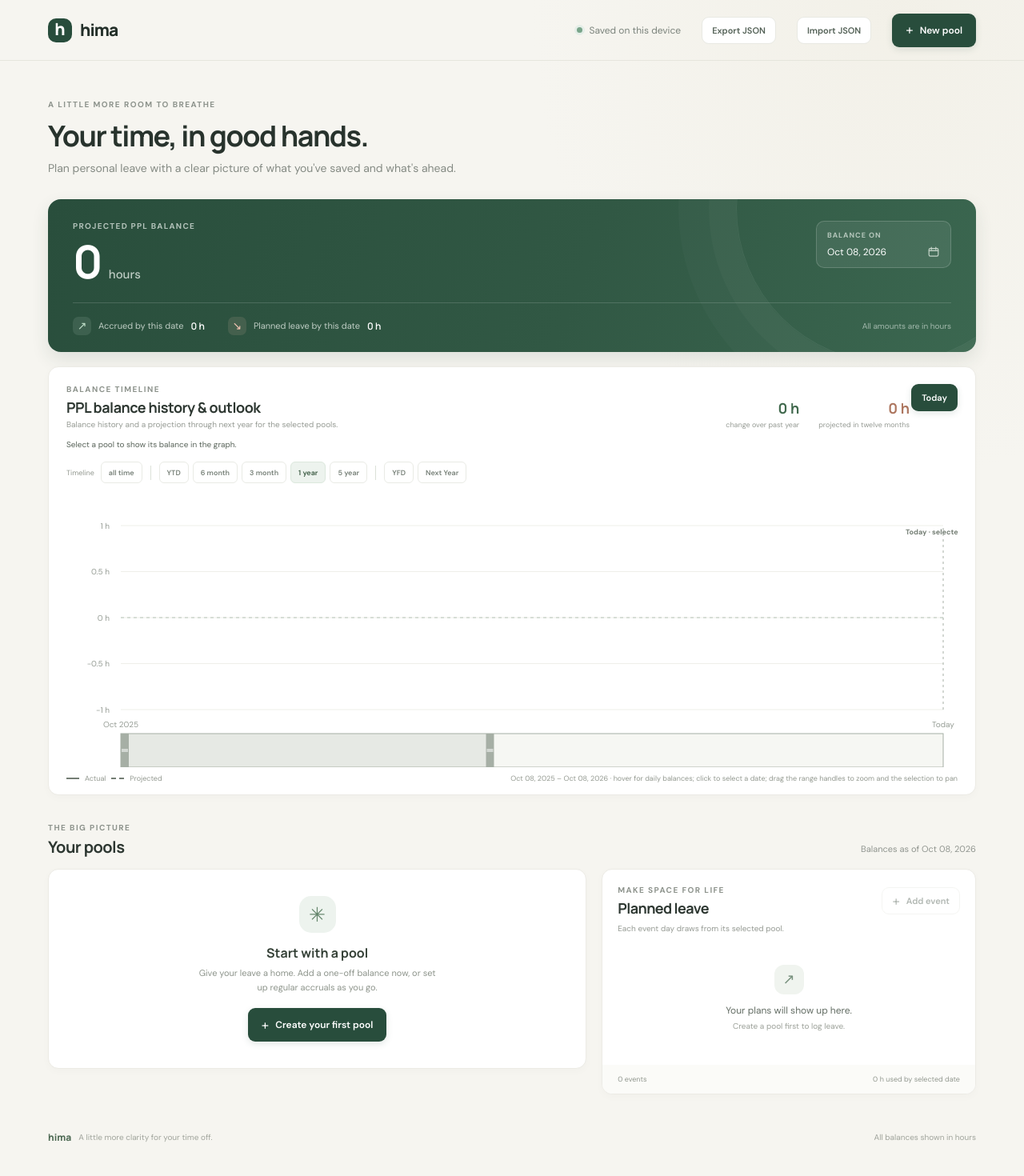
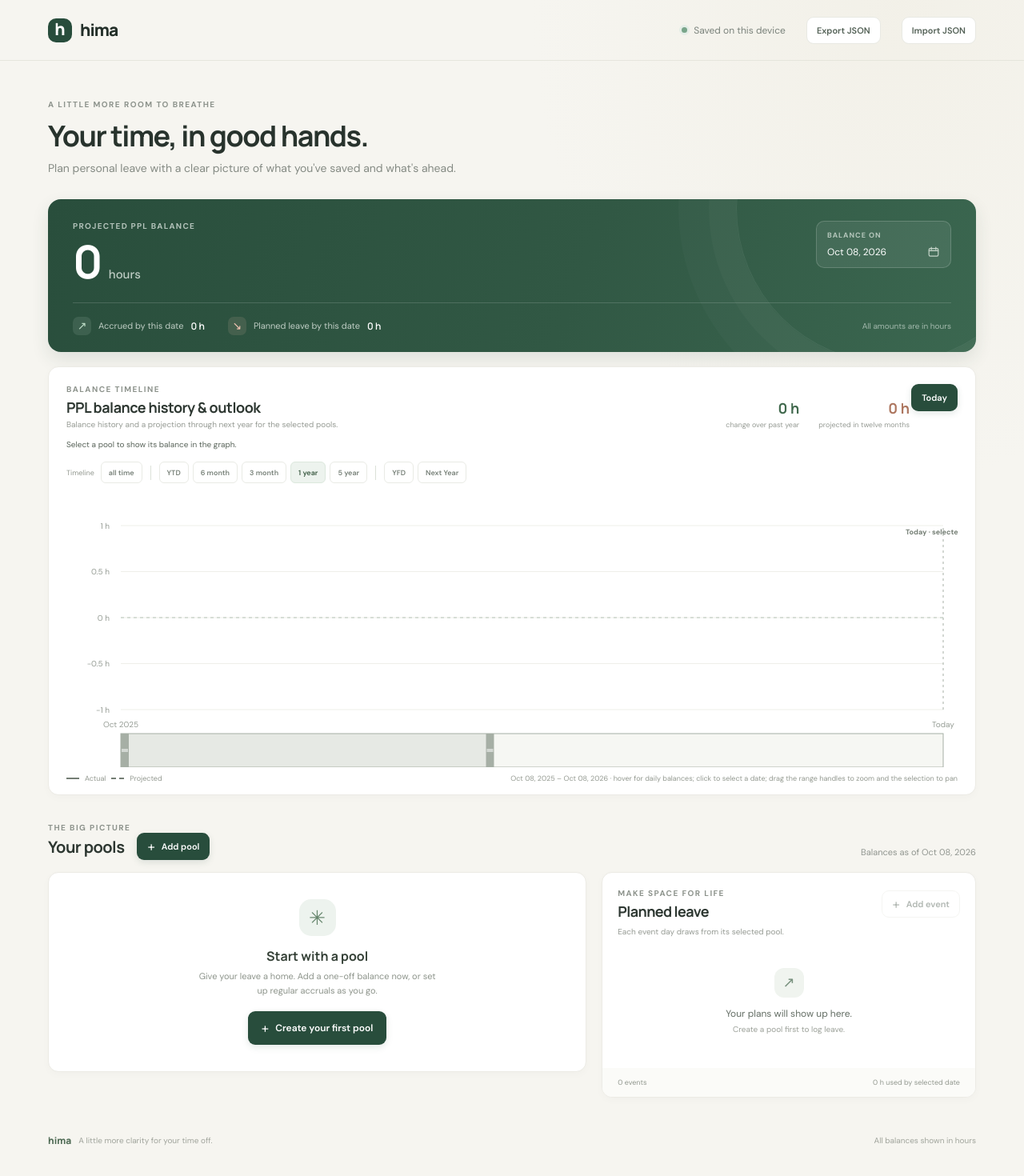
Before and after one commit to GrimOutlook/hima, a React (Vite) app: page / in a window 1280 px wide. Shown: the whole page at 80% size. Built offline with nearby package versions, Linux system fonts and the light colour scheme.

Commit message:
feat: move Add pool button beside pools heading

```diff
--- a/assets/main.css
+++ b/assets/main.css
@@ -182,6 +182,8 @@ button:focus-visible, input:focus-visible, select:focus-visible, a:focus-visible
 
 .section-heading-row { display: flex; align-items: flex-end; justify-content: space-between; gap: 20px; margin: 34px 0 15px; }
 .section-heading-row h2, .events-panel-header h2 { margin: 5px 0 0; color: #2d3731; font: 700 20px/1.25 'Manrope', sans-serif; letter-spacing: -.55px; }
+.pools-heading { display: flex; align-items: center; gap: 16px; }
+.pools-heading h2 { margin: 0; }
 .as-of-label { padding-bottom: 3px; color: #90958f; font-size: 11px; }
 .workspace-grid { display: grid; grid-template-columns: minmax(0, 1.18fr) minmax(330px, .82fr); align-items: start; gap: 19px; }
 .pools-column { display: grid; gap: 14px; }
--- a/src/App.tsx
+++ b/src/App.tsx
@@ -438,10 +438,6 @@ function App() {
             aria-label="Choose a JSON backup to import"
             onChange={importData}
           />
-          <button className="button button-primary" type="button" onClick={createPool}>
-            <span className="button-plus">+</span>
-            New pool
-          </button>
         </div>
       </header>
 
@@ -491,7 +487,13 @@ function App() {
         <div className="section-heading-row">
           <div>
             <div className="section-overline">THE BIG PICTURE</div>
-            <h2>Your pools</h2>
+            <div className="pools-heading">
+              <h2>Your pools</h2>
+              <button className="button button-primary button-small" type="button" onClick={createPool}>
+                <span className="button-plus">+</span>
+                Add pool
+              </button>
+            </div>
           </div>
           <span className="as-of-label">Balances as of {prettyDate(balanceDate)}</span>
         </div>
```
